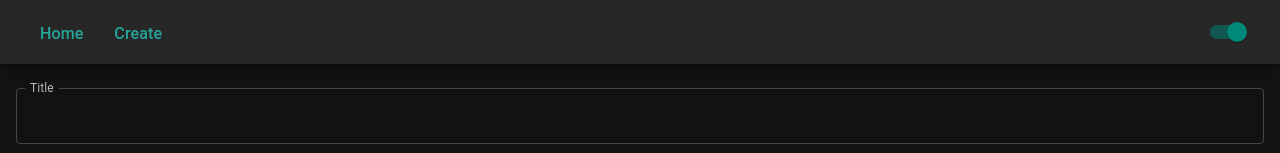
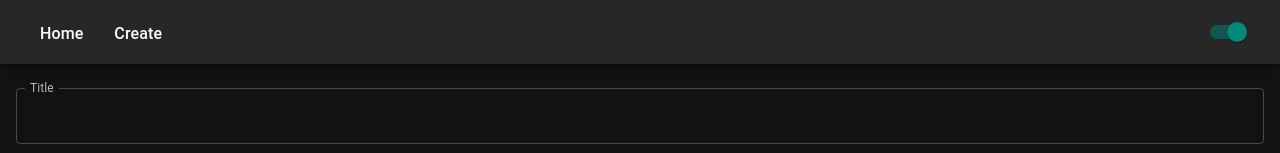
Before and after one commit to iding-ir/mui-react-query, a React (Create React App) app: page /#/create in a window 1280 px wide. Shown: the top 153 px of the page. Built offline with nearby package versions, Linux system fonts and the light colour scheme.

Commit message:
Improve styles

```diff
--- a/src/components/Item/Item.tsx
+++ b/src/components/Item/Item.tsx
@@ -28,6 +28,7 @@ const styles: Styles = {
   },
   author: {
     fontSize: "1rem",
+    color: "text.secondary",
   },
   pusher: {
     width: "100%",
@@ -66,7 +67,7 @@ const Item = ({ item }: Props) => {
           {isLoading ? <LinearProgress sx={styles.loader} /> : title}
         </Typography>
 
-        <Typography sx={styles.author} color="text.secondary" gutterBottom>
+        <Typography sx={styles.author} gutterBottom>
           {isLoading ? null : (
             <Trans i18nKey="Item.author" values={{ firstName, lastName }} />
           )}
--- a/src/components/Navbar/Navbar.tsx
+++ b/src/components/Navbar/Navbar.tsx
@@ -15,7 +15,7 @@ const styles: Styles = {
   link: {
     a: {
       padding: "0 1rem",
-      color: "primary.light",
+      color: "text.primary",
       textDecoration: "none",
       fontSize: "1rem",
     },
```
